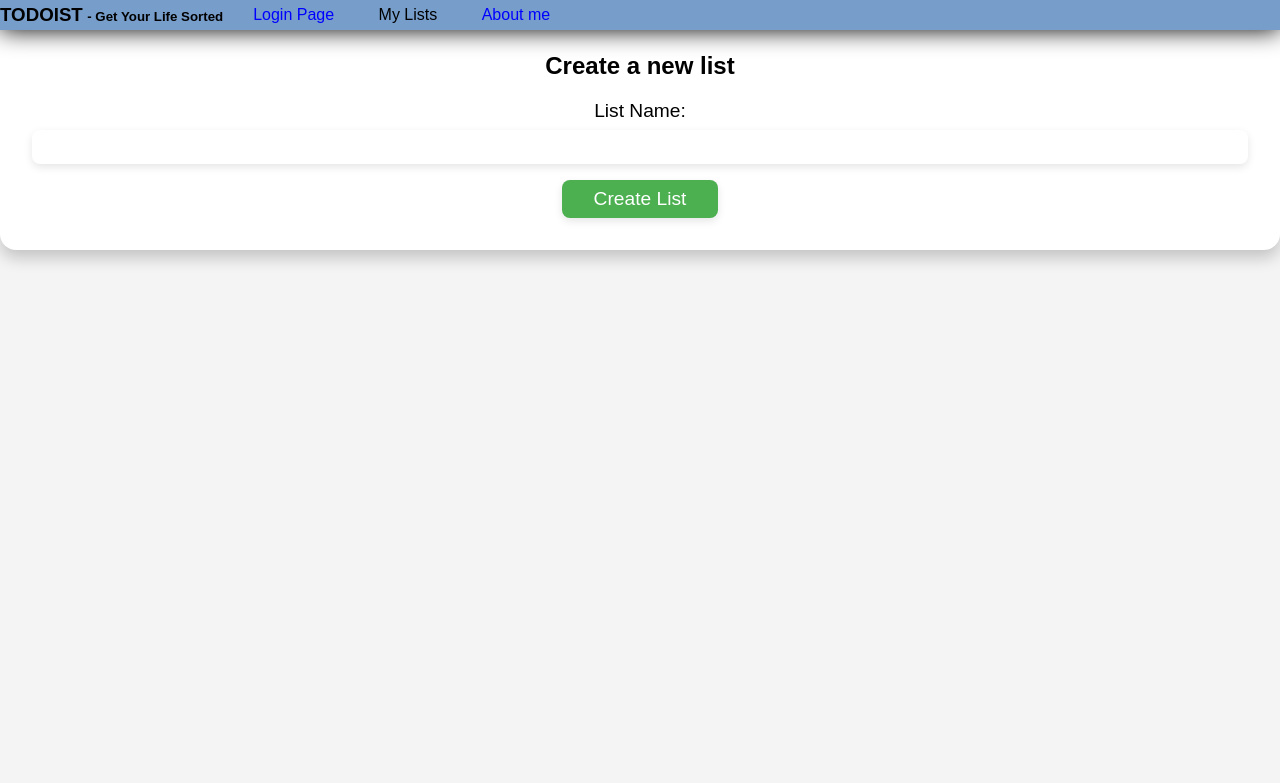
After one commit to amandaht99/TODOIST-using-Flask, a Flask app: page /newlist in a window 1280 px wide. The commit adds this page. Shown: the top 783 px of the page. Run offline with Flask 3, Linux system fonts and the light colour scheme.

Commit message:
Remodel of folder structure and css

```diff
--- a/app/config.py
+++ b/app/config.py
@@ -1,7 +1,7 @@
 from os import environ
 from dotenv import load_dotenv
 
-TOPICS_PER_PAGE = 15
+TOPICS_PER_PAGE = 10
 SQLALCHEMY_DATABASE_URI = environ.get('DATABASE_URL')
 
 load_dotenv()
--- a/app/cookies/routes.py
+++ b/app/cookies/routes.py
@@ -34,9 +34,16 @@ def topic(slug):
     topic = Topic.query.filter_by(slug=slug).first_or_404()
     return render_template('list_items.html', topic=topic)
 
+@blueprint.route('/newlist', methods=['GET', 'POST'])
+def newlist():
+  if request.method == "POST":
+    print(request.form['list-name'])
+    print("amanda")
+  return render_template('newlistform.html')
+
 @blueprint.route('/about')
 def about():
-    return render_template('about.html')
+  return render_template('about.html')
 
 @blueprint.route('/about.html')
 def about_redirect():
--- a/app/models.py
+++ b/app/models.py
@@ -1,6 +1,6 @@
 from app.extensions.database import db, CRUDMixin
 
-class Todo(db.Model):
+class Todo(db.Model, CRUDMixin):
   id = db.Column(db.Integer, primary_key=True, unique=True)
   name = db.Column(db.String(80))
   description = db.Column(db.String(150))
@@ -14,7 +14,7 @@ class Topic(db.Model, CRUDMixin):
   user_id = db.Column(db.Integer, db.ForeignKey('user.id'))
   todos = db.relationship('Todo', backref='topic', lazy=True)
 
-class User(db.Model):
+class User(db.Model, CRUDMixin):
   id = db.Column(db.Integer, primary_key=True, unique=True)
   username = db.Column(db.String(15), unique=True)
   email = db.Column(db.String(50), unique=True)
--- /dev/null
+++ b/app/static/css/login.css
@@ -0,0 +1,169 @@
+header {
+    background-color: #779ECB;
+    position: fixed;
+    left: 0;
+    right: 0;
+    top: 0px;
+    height: 30px;
+    display: flex;
+    align-items: center;
+    box-shadow: 0 0 25px 0 black;
+  }
+
+  header * {
+    display: inline;
+  }
+
+  header li {
+    margin: 20px;
+  }
+
+  header li a {
+    color: blue;
+    text-decoration: none;
+  }
+
+  .navigation_bar {
+    padding: 10px;
+    border: 0px;
+    text-align: right;
+    margin-left: auto;
+  }
+
+body {
+    font-family: Arial, sans-serif;
+    background-color: #f4f4f4;
+    margin: 0;
+  }
+
+  .login-container {
+    display: flex;
+    flex-direction: column;
+    align-items: center;
+    justify-content: center;
+    height: 100vh;
+  }
+
+  img {
+    margin-bottom: 2rem;
+  }
+
+  form {
+    display: flex;
+    flex-direction: column;
+    align-items: center;
+    justify-content: center;
+    background-color: #fff;
+    padding: 2rem;
+    border-radius: 1rem;
+    box-shadow: 0 0.5rem 1rem rgba(0, 0, 0, 0.2);
+  }
+
+  .form-group {
+    display: flex;
+    flex-direction: column;
+    margin-bottom: 1rem;
+    width: 100%;
+  }
+
+  label {
+    font-size: 1.2rem;
+    margin-bottom: 0.5rem;
+  }
+
+  input {
+    padding: 0.5rem;
+    border: none;
+    border-radius: 0.5rem;
+    font-size: 1rem;
+    width: 100%;
+    box-sizing: border-box;
+    box-shadow: 0 0.2rem 0.5rem rgba(0, 0, 0, 0.1);
+  }
+
+  button[type="submit"] {
+    background-color: #4caf50;
+    color: #fff;
+    border: none;
+    border-radius: 0.5rem;
+    padding: 0.5rem 2rem;
+    font-size: 1.2rem;
+    cursor: pointer;
+    margin-top: 1rem;
+    box-shadow: 0 0.2rem 0.5rem rgba(0, 0, 0, 0.1);
+  }
+
+  button[type="submit"]:hover {
+    background-color: #388e3c;
+  }
+
+  .list-container {
+    display: flex;
+    flex-wrap: wrap;
+    justify-content: center;
+    margin-top: 8rem;
+    padding: 3rem;
+  }
+
+  .list-box {
+    background-color: #fff;
+    border-radius: 1rem;
+    box-shadow: 0 0.5rem 1rem rgba(0, 0, 0, 0.2);
+    display: flex;
+    flex-direction: column;
+    height: 12rem;
+    justify-content: center;
+    margin-right: 2rem;
+    margin-bottom: 2rem;
+    padding: 1rem;
+    width: 12rem;
+  }
+
+  .list_buttons {
+      background-color: #fff;
+      border-radius: 1rem;
+      border-width: 0.01rem;
+      box-shadow: 0 0.5rem 1rem rgba(0, 0, 0, 0.2);
+      display: flex;
+      flex-direction: row;
+      height: 12rem;
+      justify-content: center;
+      margin-right: 2rem;
+      margin-bottom: 2rem;
+      padding: 1rem;
+      width: 12rem;
+      text-align: center;
+      line-height: 10rem;
+
+    }
+
+  .list_buttons:hover {
+      filter: brightness(95%);
+    }
+
+  .list-box h3 {
+    font-size: 1.5rem;
+    margin-top: 1rem;
+    text-align: center;
+  }
+
+  .list-box.add-list {
+    background-color: #f4f4f4;
+    border: 2px dashed #ccc;
+    cursor: pointer;
+    opacity: 0.7;
+  }
+
+  .list-box.add-list:hover {
+    opacity: 1;
+  }
+
+  .list-box.add-list h3 {
+    color: #ccc;
+    font-size: 1.2rem;
+    text-align: center;
+  }
+
+  .list-box.add-list h3:hover {
+    color: #333;
+  }
--- a/app/templates/about.html
+++ b/app/templates/about.html
@@ -1,4 +1,6 @@
+<link rel="stylesheet" href="{{ url_for('static', filename='css/login.css') }}">
 {% extends 'base.html' %}
+
 
 {% block body %}
 <header>
--- a/app/templates/base.html
+++ b/app/templates/base.html
@@ -5,8 +5,8 @@
     <meta charset="UTF-8">
     <meta http-equiv="X-UA-Compatible" content="IE=edge">
     <meta name="viewport" content="width=device-width, initial-scale=1.0">
-    <title>{% block title %}TODOIST - Get Your Life Sorted{% endblock %}</title>
-    <link rel="stylesheet" href="{{ url_for('static', filename='css/main.css') }}">
+    <title>TODOIST - Get Your Life Sorted</title>
+    <link rel="shortcut icon" type="image/png" href="static\images\TODOIST_favicon.ico"/>
   {% endblock %}
 </head>
 <body>
--- /dev/null
+++ b/app/templates/newlistform.html
@@ -0,0 +1,29 @@
+<link rel="stylesheet" href="{{ url_for('static', filename='css/login.css') }}">
+{% extends 'base.html' %}
+
+{% block title %}Create New Todo-list{% endblock %}
+
+{% block body %}
+<header>
+    <nav class="heading">
+        <h3> TODOIST</h3>
+        <h5> - Get Your Life Sorted </h5>
+      </nav>
+    <nav>
+      <ul class="navigation_bar">
+        <li class="nav_li"><a href="index.html">Login Page</a></li>
+        <li class="nav_li">My Lists</li>
+        <li class="nav_li"><a href="about.html">About me</a></li>
+      </ul>
+    </nav>
+  </header>
+
+    <form class="newlist" action="/newlist" method="post">
+        <h2>Create a new list</h2>
+        <label for="list-name">List Name:</label>
+        <input type="text" id="list-name" name="list-name" required>
+        <button type="submit">Create List</button>
+    </form>
+
+
+{% endblock %}
```
Also changed, not shown: app/static/css/lists.css (added, +122 -0 lines), app/static/css/new_list_css.css (added, +111 -0 lines), app/templates/index.html (+26 -16 lines), app/templates/lists.html (+24 -12 lines), app/templates/orders/new.html (added, +48 -0 lines), app/templates/orders/new_list.html (added, +13 -0 lines), app/static/images/TODOIST_favicon.ico (renamed from app/images/TODOIST_favicon.ico), app/static/images/logo ideas.png (renamed from app/images/logo ideas.png), app/static/images/todoist-logo.jpg (renamed from app/images/todoist-logo.jpg), app/tests/newlist/__init__.py (added), app/tests/newlist/test_routes.py (added).
